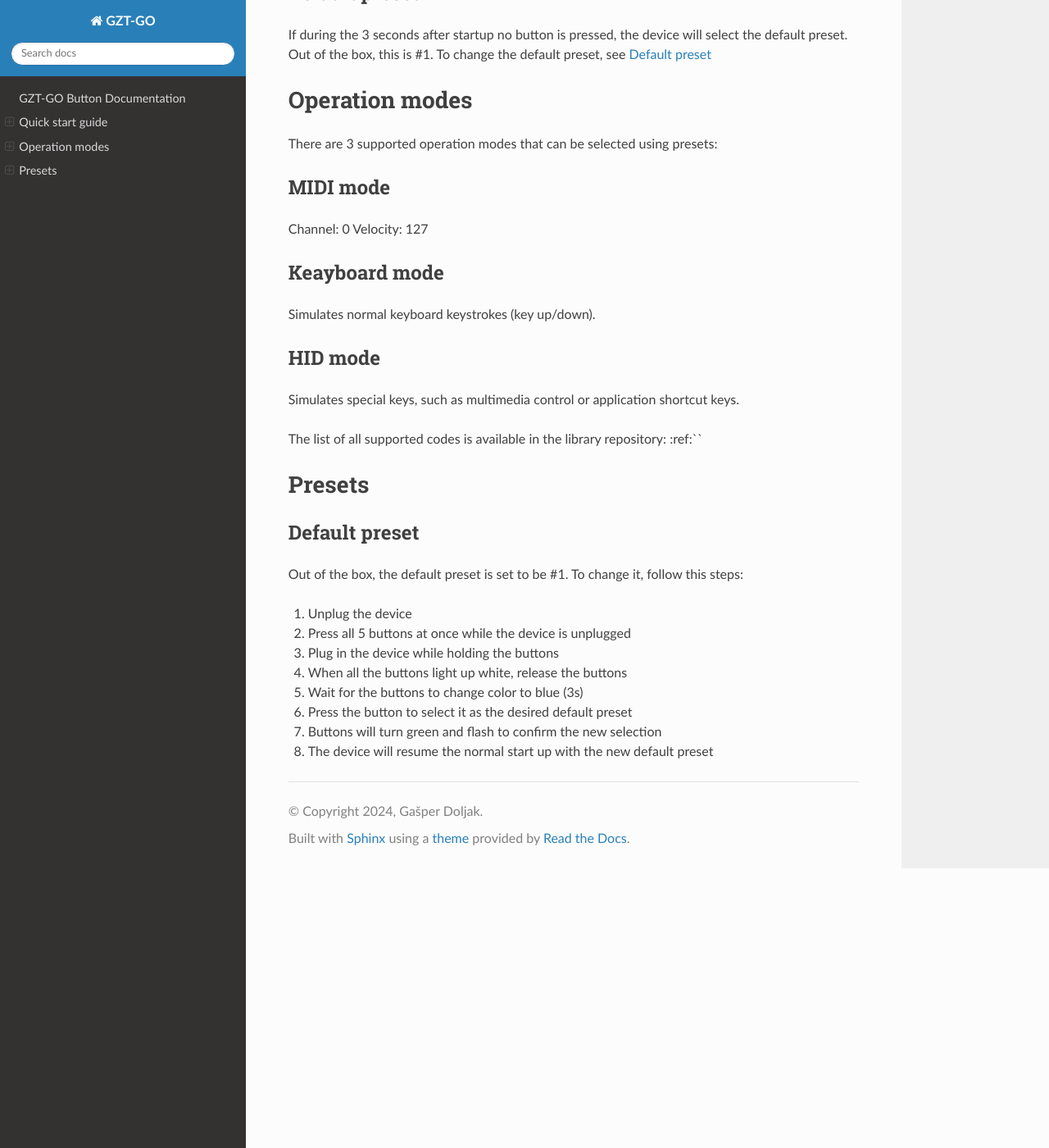
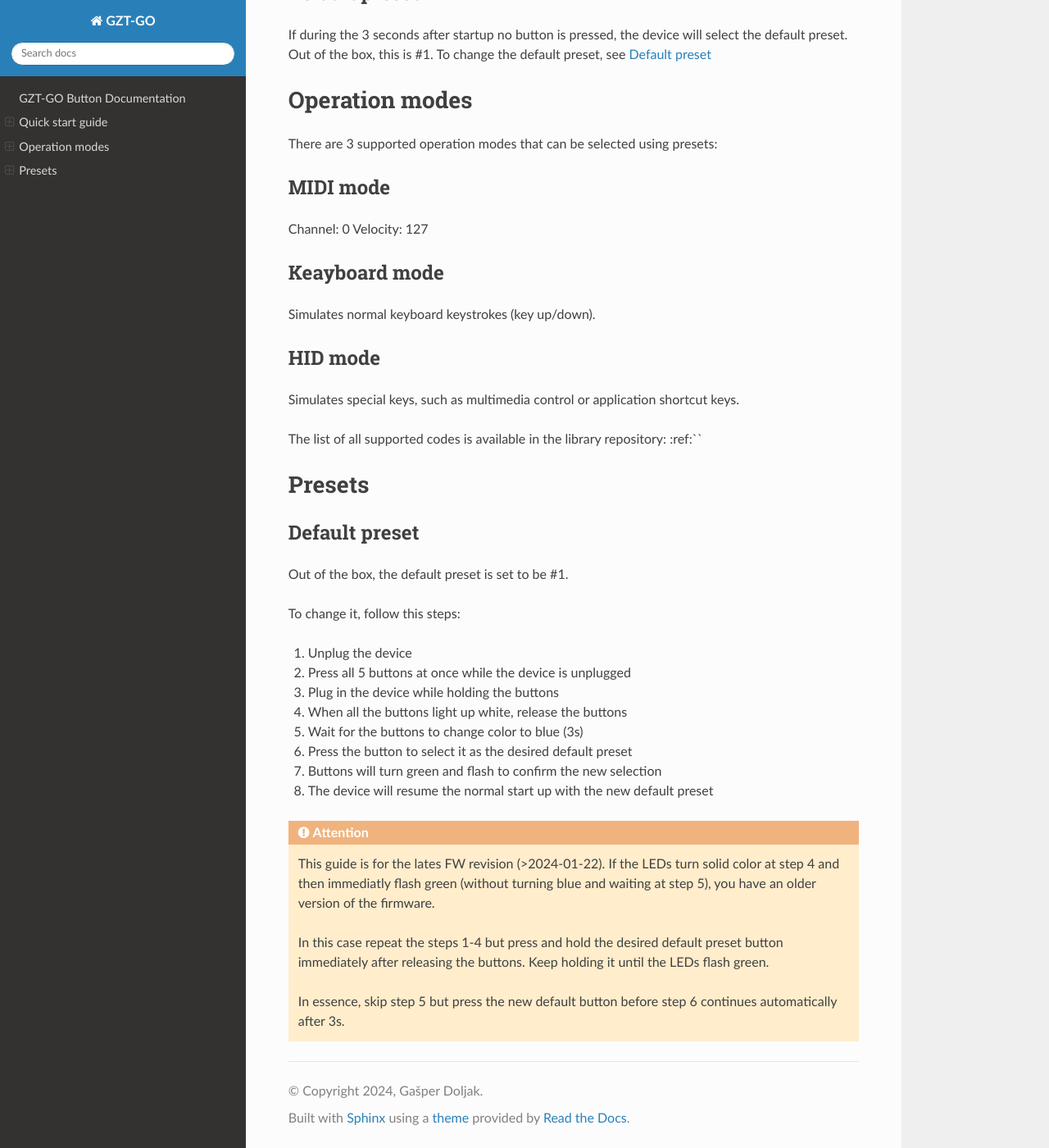
Before and after one commit to gztproject/GO-button, a Sphinx documentation site: the page built from docs/index.rst, in a window 1280 px wide and 1400 px high, scrolled down 1273 px. Shown: the whole window at 82% size. Built offline with Sphinx 7.4.7 and the Read the Docs theme 2.0.0, drawn with Linux system fonts in a browser that asks for light colours.

Commit message:
Added docs

```diff
--- a/docs/index.rst
+++ b/docs/index.rst
@@ -109,6 +109,7 @@ Default preset
 -------------------
 
 Out of the box, the default preset is set to be #1.
+
 To change it, follow this steps:
 
 #. Unplug the device
@@ -126,3 +127,12 @@ To change it, follow this steps:
 #. Buttons will turn green and flash to confirm the new selection
 
 #. The device will resume the normal start up with the new default preset
+
+.. attention::
+  This guide is for the lates FW revision (>2024-01-22).
+  If the LEDs turn solid color at step 4 and then immediatly flash green (without turning blue and waiting at step 5), you have an older version of the firmware.
+
+  In this case repeat the steps 1-4 but press and hold the desired default preset button immediately after releasing the buttons.
+  Keep holding it until the LEDs flash green.
+
+  In essence, skip step 5 but press the new default button before step 6 continues automatically after 3s.
```
